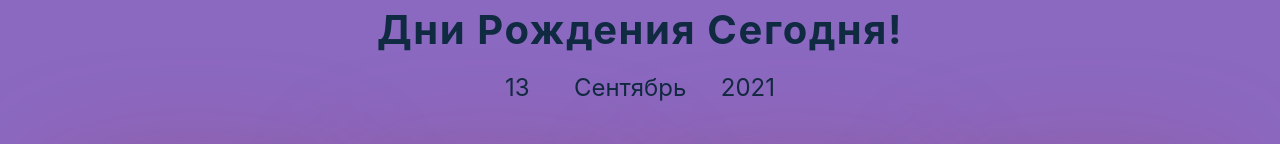
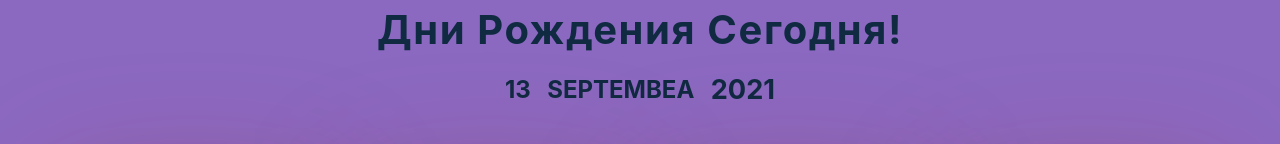
Before and after one commit to AlexBachurin/react-birthday-reminder, a React (Create React App) app: page / in a window 1280 px wide. Shown: the part 127-271 px from the top of the page. Built offline with nearby package versions, Linux system fonts and the light colour scheme.

Commit message:
dynamically display date on page and transform month properly

```diff
--- a/src/App.js
+++ b/src/App.js
@@ -20,7 +20,14 @@ function App() {
   const todayDate = today.getDate();
   //get full month name with this method
   const todayMonth = today.toLocaleString('default', { month: 'long' });;
-  console.log(todayYear, todayDate, todayMonth);
+  //function to transform month name
+  const transformMonthName = (name) => {
+    if (name.endsWith('ь') || name.endsWith('й')) {
+      return `${name.slice(0, name.length - 1)}я`;
+    } else {
+      return `${name.slice(0, name.length - 1)}а`
+    }
+  }
   return (
     <main>
       <section className="section">
@@ -30,9 +37,9 @@ function App() {
         </div>
         <h2 className="birthdays-title">Дни Рождения Сегодня!</h2>
         <div className="date-container">
-          <span className="date">13</span>
-          <span className="month">Сентябрь</span>
-          <span className="year">2021</span>
+          <span className="date">{todayDate}</span>
+          <span className="month">{transformMonthName(todayMonth)}</span>
+          <span className="year">{todayYear}</span>
         </div>
         <section className="birthdays-section">
           <article className="birthday">
@@ -79,7 +86,7 @@ function App() {
             <input id="date" name="date" type="number" min="1" max="31" />
           </div>
           <div className="form-control">
-            <label for="month">Месяц:</label>
+            <label htmlfor="month">Месяц:</label>
             <select id="month" name="month">
               <option selected>Январь</option>
               <option>Февраль</option>
--- a/src/index.css
+++ b/src/index.css
@@ -178,9 +178,14 @@ input[type="number"] {
   font-size: 1.5rem;
   display: flex;
   justify-content: space-between;
+  align-items: center;
+  text-transform: uppercase;
+  font-weight: bold;
 }
 .date {
-  margin-right: 10px;
+}
+.year {
+  font-size: 1.7rem;
 }
 .birthday {
   padding: 35px 40px;
```
